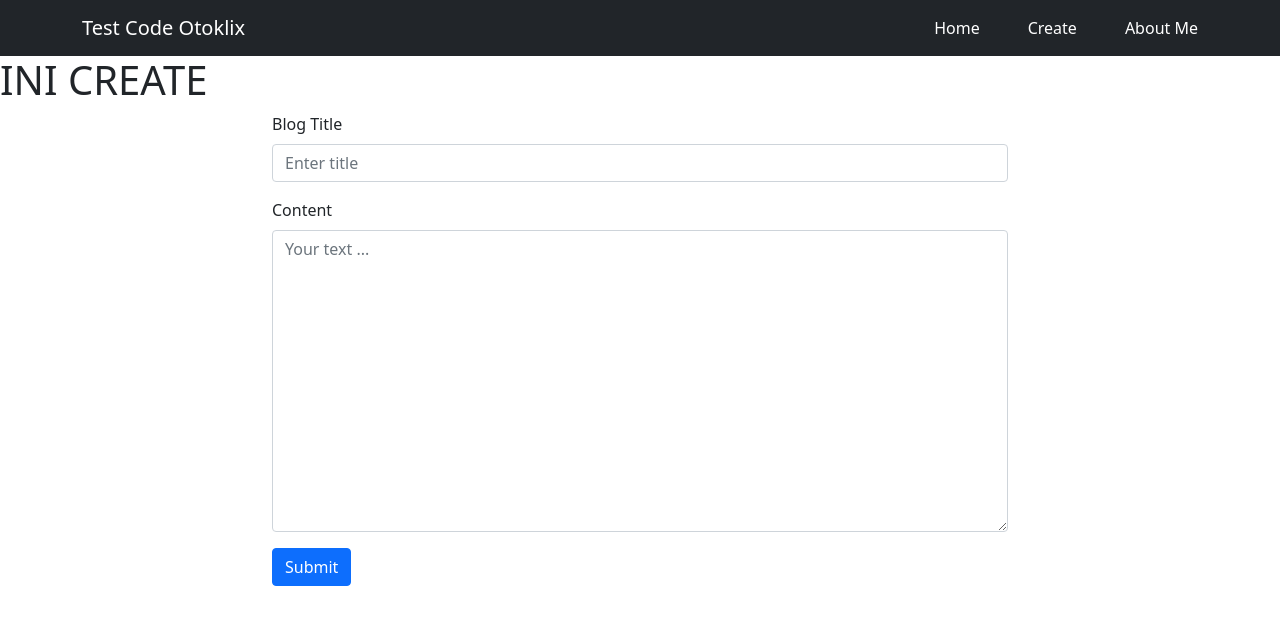
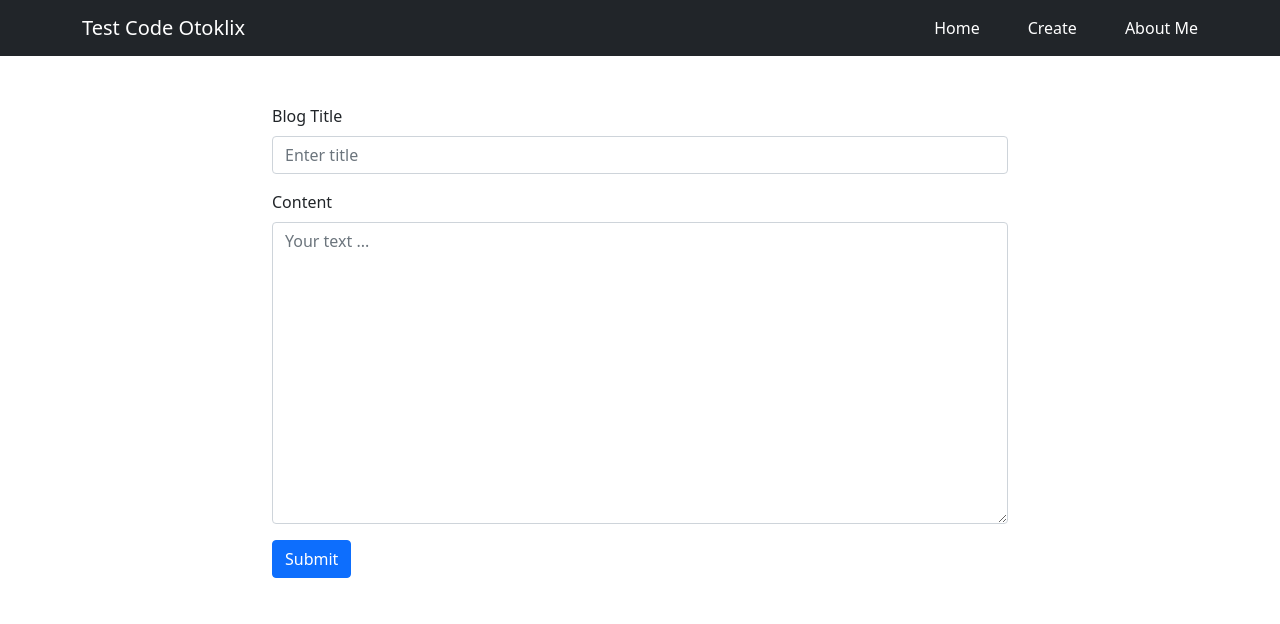
Before and after one commit to MuhamadAjie/Test_Code_Otoklix, a React (Create React App) app: page /create in a window 1280 px wide. Shown: the top 624 px of the page. Built offline with nearby package versions, Linux system fonts and the light colour scheme.

Commit message:
fix fitur CRUD

```diff
--- a/src/Pages/Create.js
+++ b/src/Pages/Create.js
@@ -24,8 +24,7 @@ function Create() {
   return (
     <div>
       <Header />
-      <h1>INI CREATE</h1>
-      <Container>
+      <Container className="mt-5">
         <Row>
           <Col lg="2"></Col>
           <Col>
```
